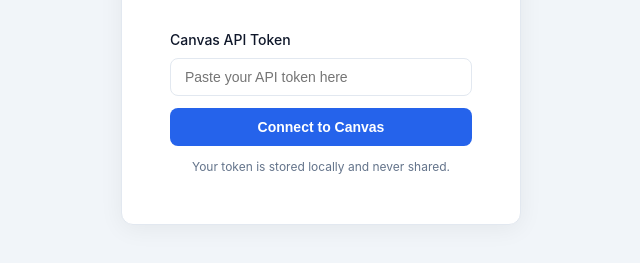
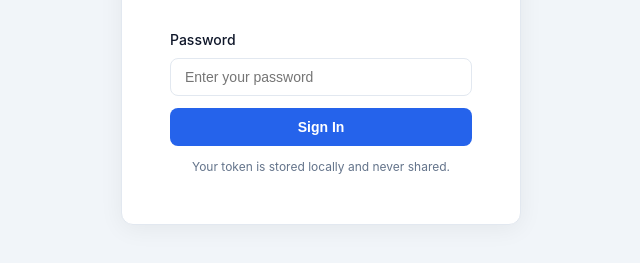
Before and after one commit to mamurdev/canvas-app, a website: page public/index.html in a window 1280 px wide. Shown: the part 375-638 px from the top of the page, without its empty margins (319-959 px from the left). Drawn offline with Linux system fonts and the light colour scheme.

Commit message:
Update index.html

```diff
--- a/public/index.html
+++ b/public/index.html
@@ -16,9 +16,9 @@
         <p>Dong-A University</p>
       </div>
       <div class="login-form">
-        <label>Canvas API Token</label>
-<input type="password" id="token-input" placeholder="Paste your API token here" />
-<button id="login-btn" onclick="login()">Connect to Canvas</button>
+     <label>Password</label>
+<input type="password" id="token-input" placeholder="Enter your password" />
+<button id="login-btn" onclick="login()">Sign In</button>
         <p class="login-hint">Your token is stored locally and never shared.</p>
       </div>
     </div>
```
